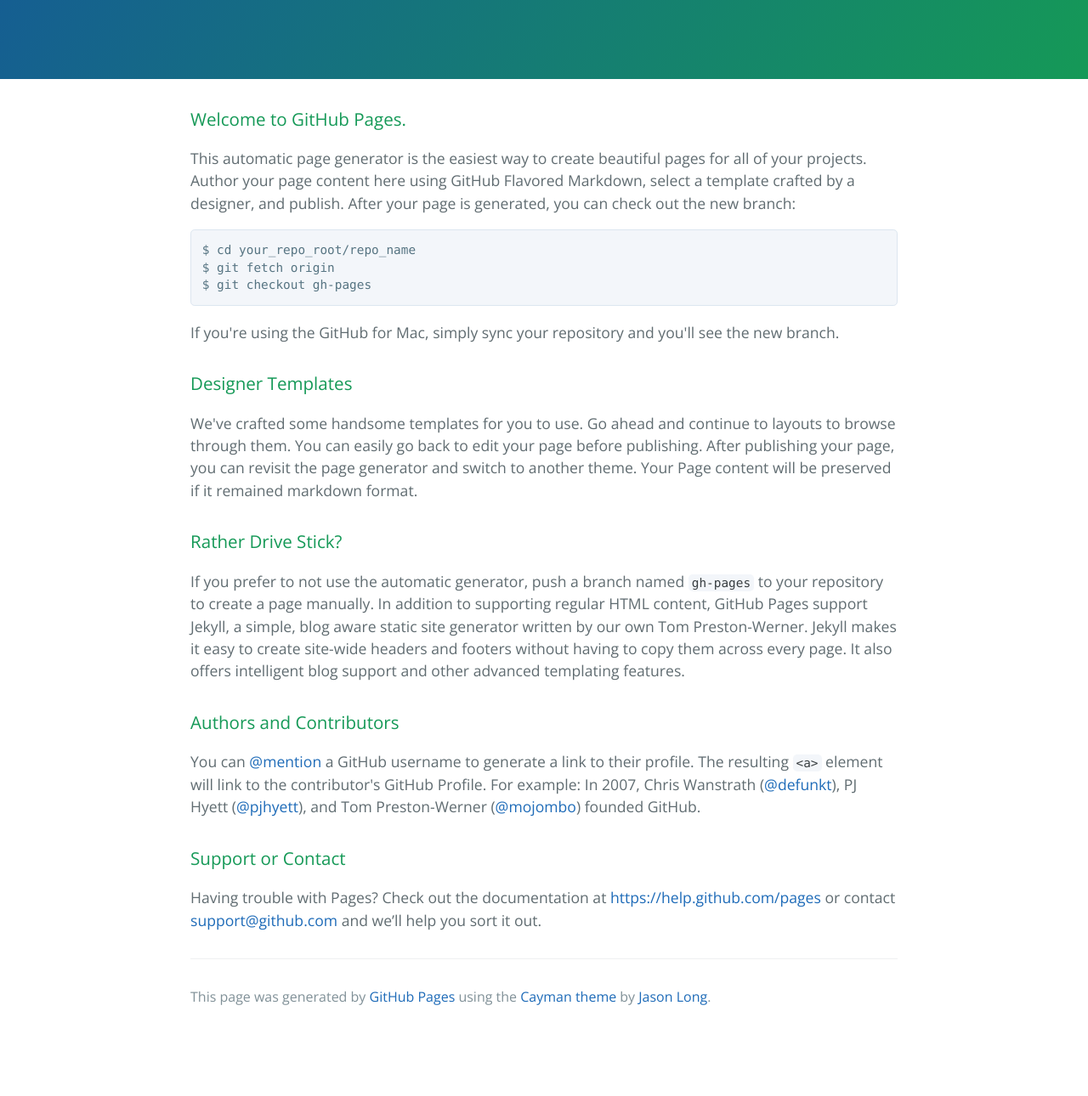
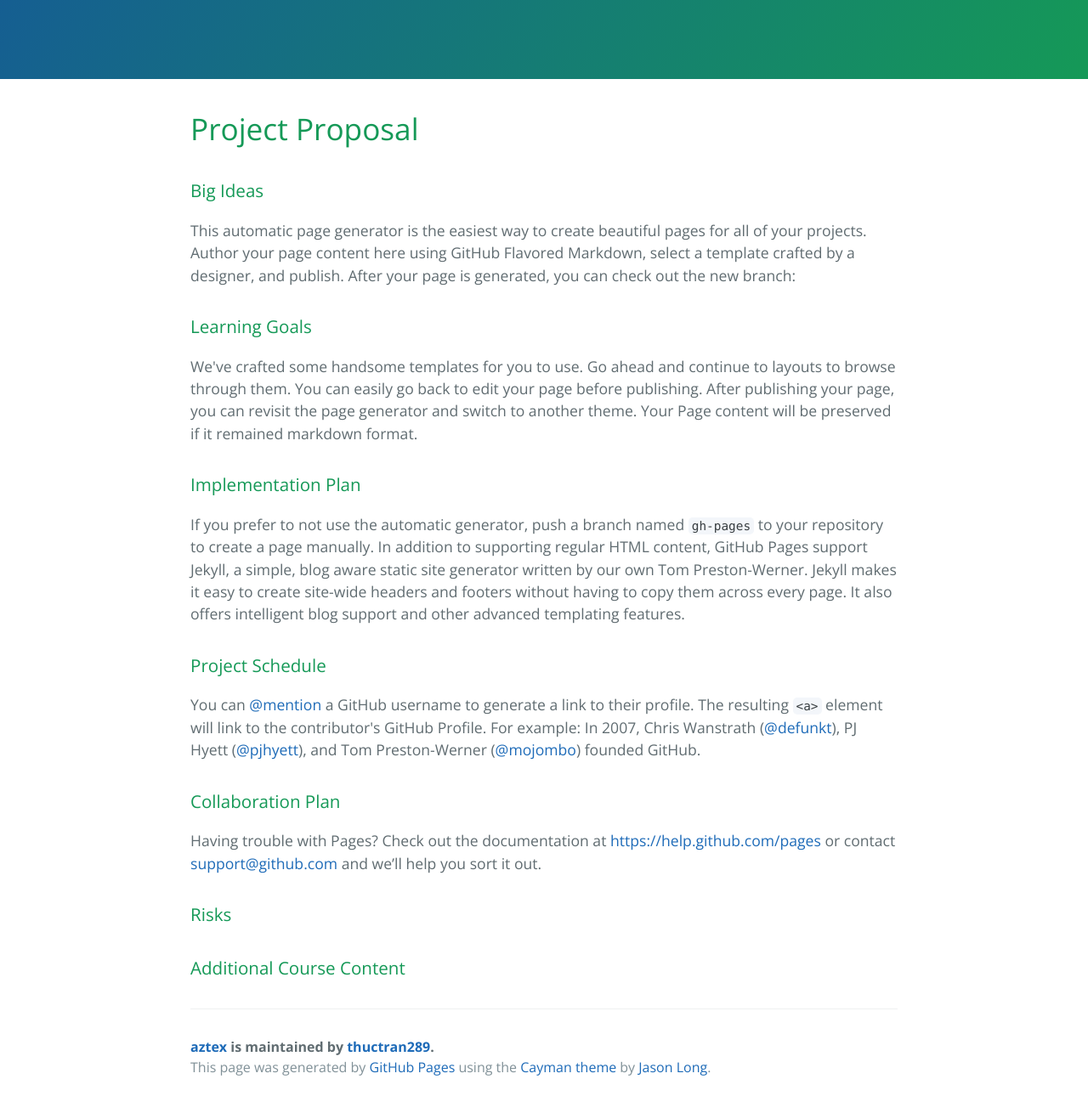
Before and after one commit to thuctran289/azTex, a plain HTML site: page index.html in a window 1280 px wide. Shown: the part 290-1580 px from the top of the page at 85% size. Before the commit the page ends 1507 px from the top, so only its background shows below. Drawn offline with nearby package versions, Linux system fonts and the light colour scheme.

```diff
--- a/index.html
+++ b/index.html
@@ -19,39 +19,42 @@
     </section>
 
     <section class="main-content">
-      <h3>
-<a id="welcome-to-github-pages" class="anchor" href="#welcome-to-github-pages" aria-hidden="true"><span class="octicon octicon-link"></span></a>Welcome to GitHub Pages.</h3>
+      <h1>
+<a id="project-proposal" class="anchor" href="#project-proposal" aria-hidden="true"><span class="octicon octicon-link"></span></a>Project Proposal</h1>
+
+<h3>
+<a id="big-ideas" class="anchor" href="#big-ideas" aria-hidden="true"><span class="octicon octicon-link"></span></a>Big Ideas</h3>
 
 <p>This automatic page generator is the easiest way to create beautiful pages for all of your projects. Author your page content here using GitHub Flavored Markdown, select a template crafted by a designer, and publish. After your page is generated, you can check out the new branch:</p>
 
-<pre><code>$ cd your_repo_root/repo_name
-$ git fetch origin
-$ git checkout gh-pages
-</code></pre>
-
-<p>If you're using the GitHub for Mac, simply sync your repository and you'll see the new branch.</p>
-
 <h3>
-<a id="designer-templates" class="anchor" href="#designer-templates" aria-hidden="true"><span class="octicon octicon-link"></span></a>Designer Templates</h3>
+<a id="learning-goals" class="anchor" href="#learning-goals" aria-hidden="true"><span class="octicon octicon-link"></span></a>Learning Goals</h3>
 
 <p>We've crafted some handsome templates for you to use. Go ahead and continue to layouts to browse through them. You can easily go back to edit your page before publishing. After publishing your page, you can revisit the page generator and switch to another theme. Your Page content will be preserved if it remained markdown format.</p>
 
 <h3>
-<a id="rather-drive-stick" class="anchor" href="#rather-drive-stick" aria-hidden="true"><span class="octicon octicon-link"></span></a>Rather Drive Stick?</h3>
+<a id="implementation-plan" class="anchor" href="#implementation-plan" aria-hidden="true"><span class="octicon octicon-link"></span></a>Implementation Plan</h3>
 
 <p>If you prefer to not use the automatic generator, push a branch named <code>gh-pages</code> to your repository to create a page manually. In addition to supporting regular HTML content, GitHub Pages support Jekyll, a simple, blog aware static site generator written by our own Tom Preston-Werner. Jekyll makes it easy to create site-wide headers and footers without having to copy them across every page. It also offers intelligent blog support and other advanced templating features.</p>
 
 <h3>
-<a id="authors-and-contributors" class="anchor" href="#authors-and-contributors" aria-hidden="true"><span class="octicon octicon-link"></span></a>Authors and Contributors</h3>
+<a id="project-schedule" class="anchor" href="#project-schedule" aria-hidden="true"><span class="octicon octicon-link"></span></a>Project Schedule</h3>
 
 <p>You can <a href="https://github.com/blog/821" class="user-mention">@mention</a> a GitHub username to generate a link to their profile. The resulting <code>&lt;a&gt;</code> element will link to the contributor's GitHub Profile. For example: In 2007, Chris Wanstrath (<a href="https://github.com/defunkt" class="user-mention">@defunkt</a>), PJ Hyett (<a href="https://github.com/pjhyett" class="user-mention">@pjhyett</a>), and Tom Preston-Werner (<a href="https://github.com/mojombo" class="user-mention">@mojombo</a>) founded GitHub.</p>
 
 <h3>
-<a id="support-or-contact" class="anchor" href="#support-or-contact" aria-hidden="true"><span class="octicon octicon-link"></span></a>Support or Contact</h3>
+<a id="collaboration-plan" class="anchor" href="#collaboration-plan" aria-hidden="true"><span class="octicon octicon-link"></span></a>Collaboration Plan</h3>
 
 <p>Having trouble with Pages? Check out the documentation at <a href="https://help.github.com/pages">https://help.github.com/pages</a> or contact <a href="mailto:support@github.com">support@github.com</a> and we’ll help you sort it out.</p>
 
+<h3>
+<a id="risks" class="anchor" href="#risks" aria-hidden="true"><span class="octicon octicon-link"></span></a>Risks</h3>
+
+<h3>
+<a id="additional-course-content" class="anchor" href="#additional-course-content" aria-hidden="true"><span class="octicon octicon-link"></span></a>Additional Course Content</h3>
+
       <footer class="site-footer">
+        <span class="site-footer-owner"><a href="https://github.com/thuctran289/aztex">aztex</a> is maintained by <a href="https://github.com/thuctran289">thuctran289</a>.</span>
 
         <span class="site-footer-credits">This page was generated by <a href="https://pages.github.com">GitHub Pages</a> using the <a href="https://github.com/jasonlong/cayman-theme">Cayman theme</a> by <a href="https://twitter.com/jasonlong">Jason Long</a>.</span>
       </footer>
```
Also changed, not shown: params.json (+1 -1 lines).
